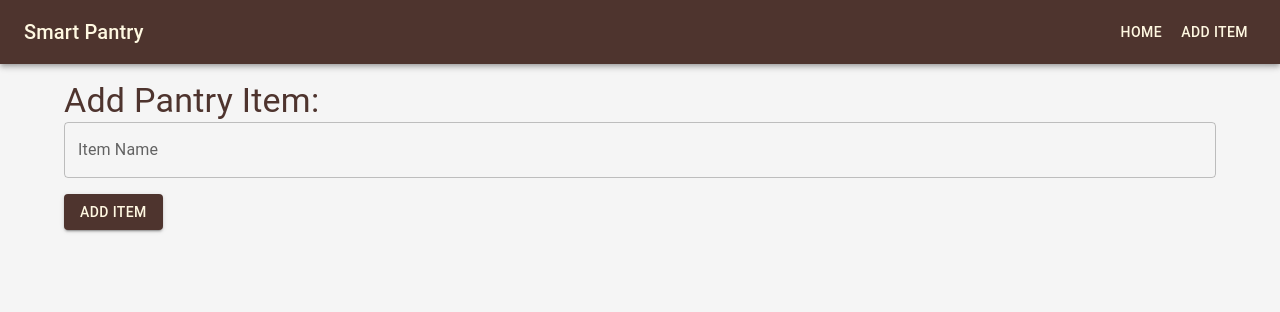
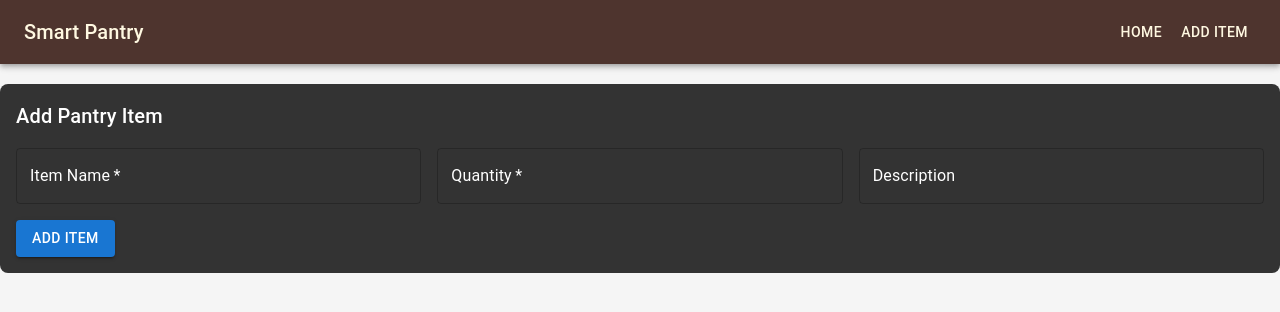
Before and after one commit to MungaSoftwiz/smart-pantry, a Next.js app: page /add in a window 1280 px wide. Shown: the top 312 px of the page. Built offline with nearby package versions, Linux system fonts and the light colour scheme; no server answers.

Commit message:
refactor: add pantry item page structure

```diff
--- a/src/app/add/page.js
+++ b/src/app/add/page.js
@@ -1,41 +1,104 @@
-"use client"
-import { useState } from "react";
-import { db } from "../firebase";
-import { collection, addDoc } from "firebase/firestore"
-import { Container, Typography, TextField, Button } from "@mui/material";
+'use client';
 
-export default function AddItem() {
-  const [name, setName] = useState("");
+import React, { useState } from 'react';
+import { TextField, Button, Grid, Typography, Box } from '@mui/material';
+import { db } from '../firebase';
+import { collection, addDoc } from 'firebase/firestore';
 
+const AddItemForm = ({ onItemAdded }) => {
+  const [name, setName] = useState('');
+  const [quantity, setQuantity] = useState('');
+  const [description, setDescription] = useState('');
 
   const handleSubmit = async (e) => {
     e.preventDefault();
+
     try {
-      await addDoc(collection(db, "pantry-items"), {
-        name: name,
+      await addDoc(collection(db, 'pantry-items'), {
+        name,
+        quantity,
+        description,
       });
-      setName("");
-      alert("Item added successfully!");
-    } catch (e) {
-      console.error("Error adding document: ", e);
+      setName('');
+      setQuantity('');
+      setDescription('');
+      onItemAdded();
+    } catch (error) {
+      console.error('Error adding item: ', error);
     }
   };
 
   return (
-    <Container>
-      <Typography variant="h4" sx={{ marginTop: 2, color: "#4E342E" }}>Add Pantry Item:</Typography>
-      <form onSubmit={handleSubmit}>
+    <Box
+      component="form"
+      onSubmit={handleSubmit}
+      sx={{
+        margin: '20px 0',
+        padding: 2,
+        backgroundColor: '#333',
+        borderRadius: 2,
+      }}
+    >
+      <Typography variant="h6" sx={{ marginBottom: 2, color: '#fff' }}>
+        Add Pantry Item
+      </Typography>
+      <Grid container spacing={2}>
+        <Grid item xs={12} sm={4}>
           <TextField
             label="Item Name"
+            variant="outlined"
+            fullWidth
             value={name}
+            InputLabelProps={{
+              sx: { color: '#FFFFFF' },
+            }}
+            InputProps={{
+              sx: { color: '#FFFFFF' },
+            }}
             onChange={(e) => setName(e.target.value)}
+            sx={{ marginBottom: 2 }}
+            required
+          />
+        </Grid>
+        <Grid item xs={12} sm={4}>
+          <TextField
+            label="Quantity"
+            variant="outlined"
             fullWidth
+            value={quantity}
+            onChange={(e) => setQuantity(e.target.value)}
             sx={{ marginBottom: 2 }}
+            InputLabelProps={{
+              sx: { color: '#FFFFFF' },
+            }}
+            InputProps={{
+              sx: { color: '#FFFFFF' },
+            }}
+            required
           />
-        <Button type="submit" variant="contained" sx={{ backgroundColor: "#4E342E", color: "#FFF8E1" }}>
+        </Grid>
+        <Grid item xs={12} sm={4}>
+          <TextField
+            label="Description"
+            variant="outlined"
+            fullWidth
+            value={description}
+            onChange={(e) => setDescription(e.target.value)}
+            sx={{ marginBottom: 2 }}
+            InputLabelProps={{
+              sx: { color: '#FFFFFF' },
+            }}
+            InputProps={{
+              sx: { color: '#FFFFFF' },
+            }}
+          />
+        </Grid>
+      </Grid>
+      <Button type="submit" variant="contained" color="primary">
         Add Item
       </Button>
-      </form>
-    </Container>
+    </Box>
   );
-}
+};
+
+export default AddItemForm;
```
Lines whose indentation alone changed are shown as unchanged.
